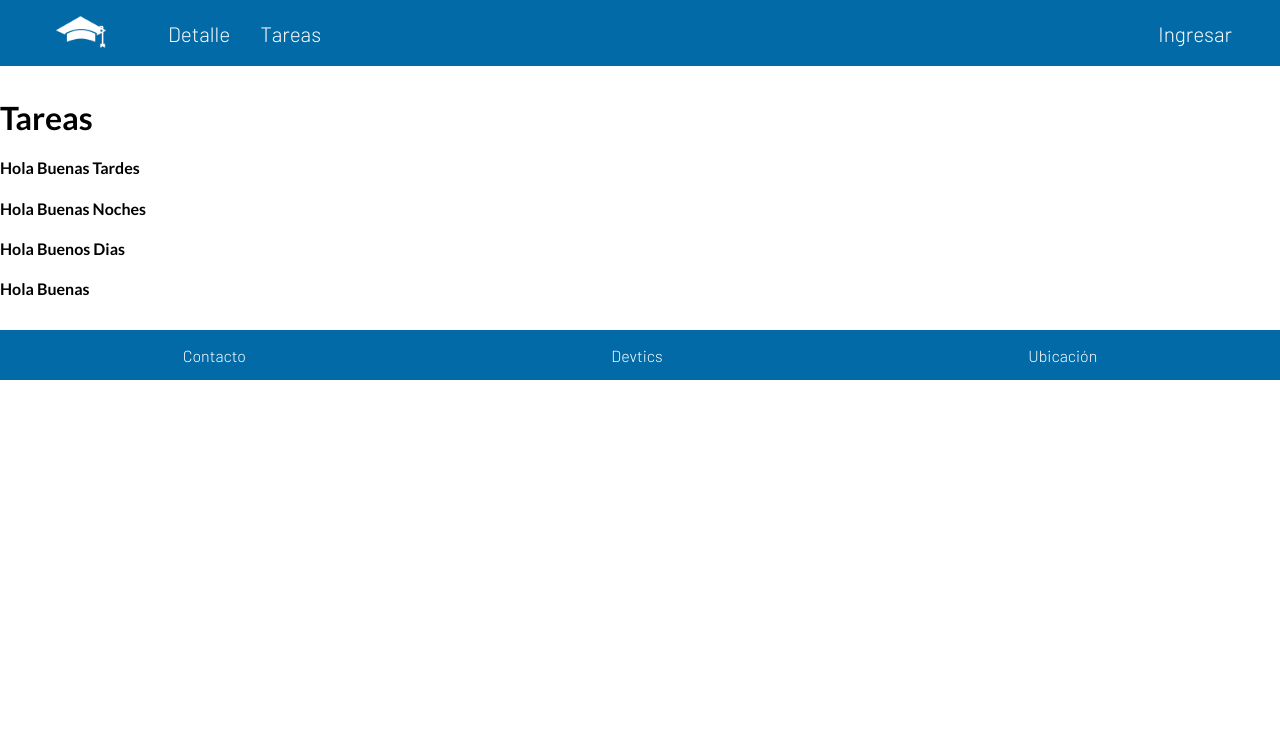
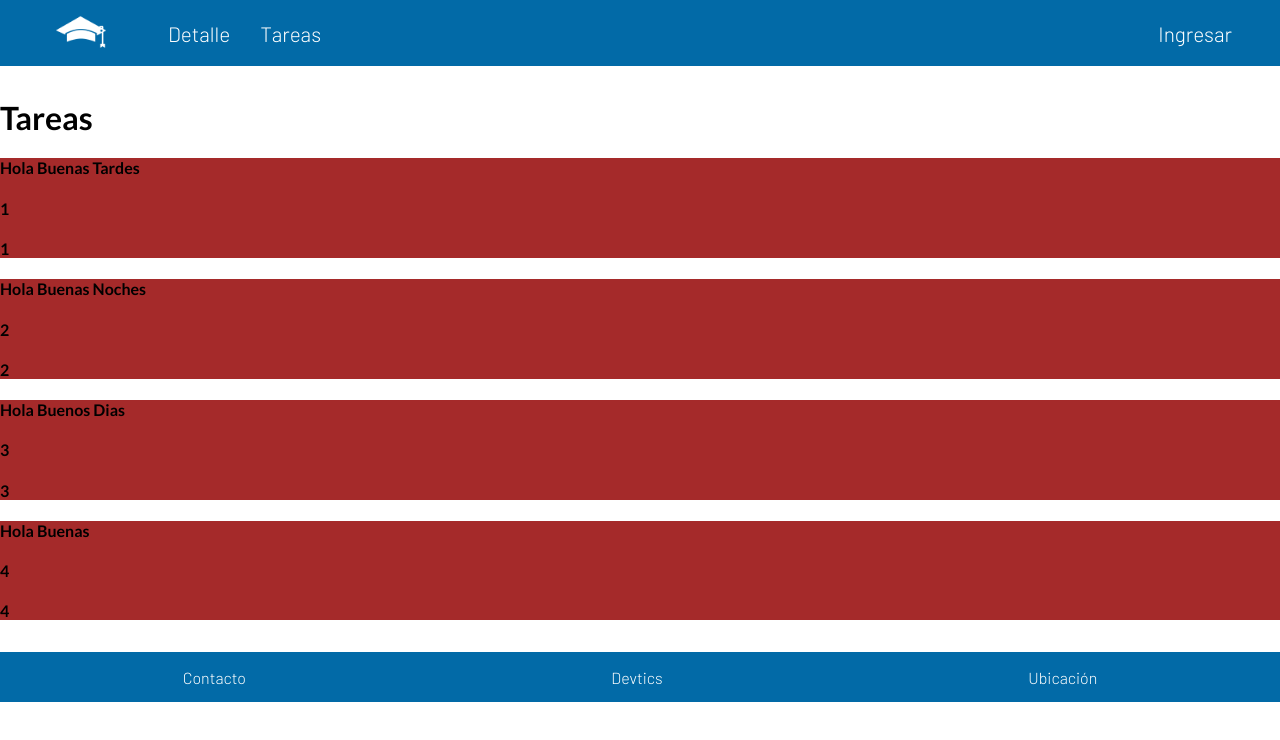
Before and after one commit to arielAayala/TaskManager, a Next.js app: page /tareas in a window 1280 px wide. Shown: the top 740 px of the page. Built offline with nearby package versions, Linux system fonts and the light colour scheme.

Commit message:
mas cositas

```diff
--- a/src/app/tareas/page.tsx
+++ b/src/app/tareas/page.tsx
@@ -3,13 +3,14 @@ import { useRouter } from "next/navigation";
 import React from "react";
 import {lstencargo} from "../../utils/encargo.ts"
 import Encargo from "../../components/encargo/encargo"
+
 function Tareas() {
 	return(
 		<div>
 			<h1>Tareas</h1>
 			<div>
 				{lstencargo.map(i=>{
-					return <Encargo key={i.idEncargo} descripcionEncargo={i.descripcionEncargo}></Encargo>
+					return <Encargo key={i.idEncargo} idEncargo={i.idEncargo} idUsuarioCreador={i.idUsuarioCreador} descripcionEncargo={i.descripcionEncargo}></Encargo>
 				})}
 			</div>
 		</div>
--- /dev/null
+++ b/src/components/encargo/encargo.module.css
@@ -0,0 +1,4 @@
+.container{
+    background-color:brown;
+    cursor:pointer;
+}
--- a/src/components/encargo/encargo.tsx
+++ b/src/components/encargo/encargo.tsx
@@ -1,10 +1,19 @@
 import React from "react";
 import { Encargo } from "./encargo.models";
+import style from "./encargo.module.css"
 
 function Encargo(props:Encargo) {
+
+    const handleClick=()=>{
+        console.log();
+
+    }
+
 	return (
-        <div>
-            <h4 className="style.encargo"> {props.descripcionEncargo} </h4>
+        <div className={style.container} onClick={handleClick}>
+            <h4> {props.descripcionEncargo} </h4>
+            <h4> {props.idUsuarioCreador} </h4>
+            <h4> {props.idEncargo} </h4>
         </div>
     )
 }
--- a/src/components/footer/footer.module.css
+++ b/src/components/footer/footer.module.css
@@ -1,4 +1,4 @@
-.footer {
+.container {
 	margin-top: 2em;
 	display: flex;
 	justify-content: space-around;
@@ -10,3 +10,9 @@
 	color: var(--colorDetalles);
 	font-family: var(--letraSecundaria);
 }
+.ubicacion{
+	cursor:pointer;
+	text-decoration: none;
+	color:var(--colorDetalles);
+	font-family: var(--letraSecundaria);
+}
--- a/src/components/footer/footer.tsx
+++ b/src/components/footer/footer.tsx
@@ -1,13 +1,16 @@
 import React from "react";
 import style from "./footer.module.css";
-function Fotter() {
+function Footer() {
+
+
+
 	return (
-		<footer className={style.footer}>
+		<footer className={style.container}>
 			<div>Contacto</div>
 			<div>Devtics</div>
-			<div>Ubicación</div>
+			<div><a className={style.ubicacion} target="_blank" href="https://www.google.com/maps/place/Junta+Clasificaci%C3%B3n+Secundaria+Monoblocks/@-26.1885262,-58.1760779,18.25z/data=!4m6!3m5!1s0x945ca5e31ae7c5ad:0xae12dda89c394f16!8m2!3d-26.1881931!4d-58.1758632!16s%2Fg%2F11d_x329zk?hl=es">Ubicación</a></div>
 		</footer>
 	);
 }
 
-export default Fotter;
+export default Footer;
```
